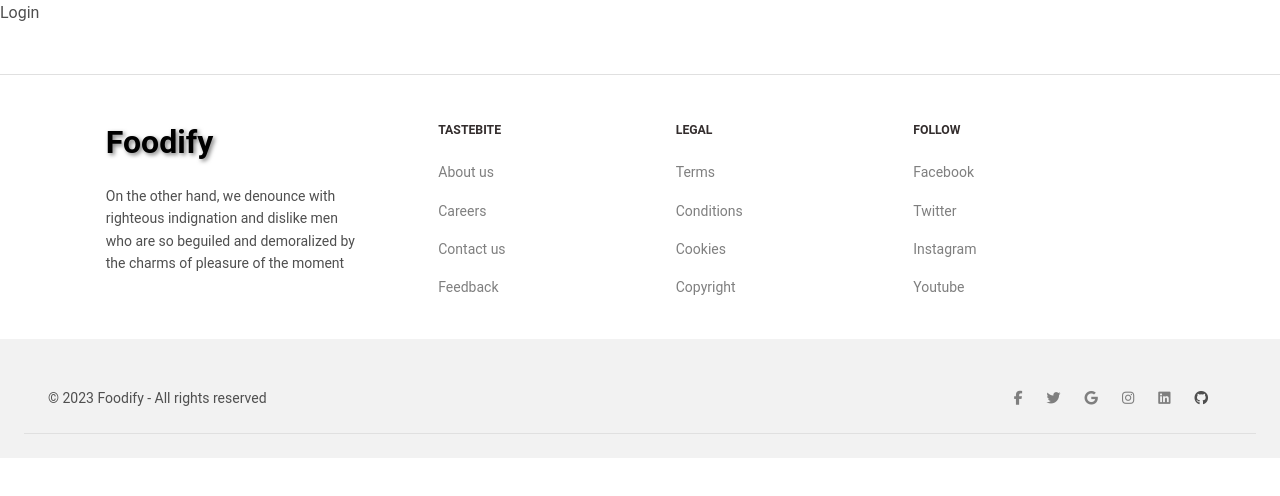
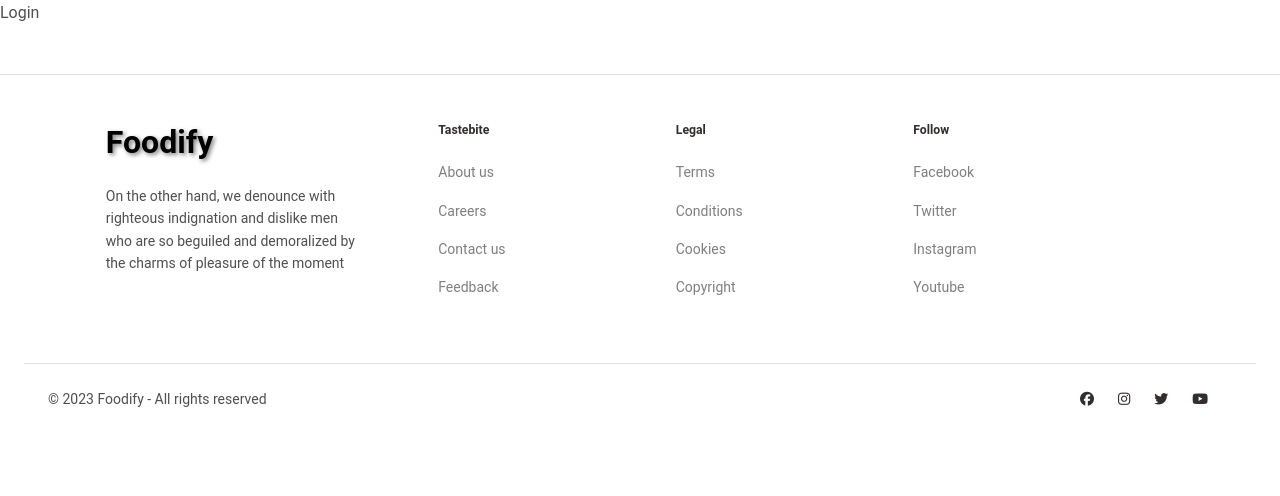
Before and after one commit to hiep464/foodify-itss2-fe, a React (Create React App) app: page / in a window 1280 px wide. Shown: the top 496 px of the page. Built offline with nearby package versions, Linux system fonts and the light colour scheme.

Commit message:
update add-footer

```diff
--- a/src/components/Footer/Footer.jsx
+++ b/src/components/Footer/Footer.jsx
@@ -23,7 +23,7 @@ const Footer = () => {
                 </MDBCol>
 
                 <MDBCol md="2" lg="2" xl="2" className='mx-auto mb-4'>
-                  <h6 className='text-dark small text-uppercase fw-bold mb-4'>Tastebite</h6>
+                  <h6 className='text-dark small  fw-bold mb-4'>Tastebite</h6>
                   <p>
                     <a href='/' className='text-gray'>
                     About us
@@ -47,7 +47,7 @@ const Footer = () => {
                 </MDBCol>
 
                 <MDBCol md="3" lg="2" xl="2" className='mx-auto mb-4'>
-                  <h6 className='text-dark small text-uppercase fw-bold mb-4'>Legal</h6>
+                  <h6 className='text-dark small  fw-bold mb-4'>Legal</h6>
                   <p>
                     <a href='/' className='text-gray '>
                     Terms
@@ -71,7 +71,7 @@ const Footer = () => {
                 </MDBCol>
 
                 <MDBCol md="4" lg="3" xl="3" className='mx-auto mb-md-0 mb-4'>
-                  <h6 className='text-dark small text-uppercase fw-bold mb-4'>Follow</h6>
+                  <h6 className='text-dark small  fw-bold mb-4'>Follow</h6>
                   <p className='text-gray'>
 
                   Facebook                  </p>
@@ -87,32 +87,28 @@ const Footer = () => {
             </MDBContainer>
           </section>
 
-          <div className='text-center p-4' style={{ backgroundColor: 'rgba(0, 0, 0, 0.05)' }}>
-          <section className='d-flex justify-content-center justify-content-lg-between p-4 border-bottom'>
+          <div className='text-center p-4' >
+          <section className='d-flex justify-content-center justify-content-lg-between p-4 border-top'>
 
             <div className='me-5 d-none d-lg-block'>
               <span>© 2023 Foodify - All rights reserved</span>
             </div>
 
             <div>
-              <a href='/' className='me-4 text-gray'>
-                <MDBIcon fab icon="facebook-f" />
+              <a href='/' className='me-4 text-dark'>
+                <MDBIcon fab icon="facebook" />
               </a>
-              <a href='/' className='me-4 text-gray'>
+              <a href='/' className='me-4 text-dark'>
+                <MDBIcon fab icon="instagram" />
+              </a>
+              <a href='/' className='me-4 text-dark'>
                 <MDBIcon fab icon="twitter" />
               </a>
-              <a href='/' className='me-4 text-gray'>
-                <MDBIcon fab icon="google" />
+
+              <a href='/' className='me-4 text-dark'>
+                <MDBIcon fab icon="youtube" />
               </a>
-              <a href='/' className='me-4 text-gray'>
-                <MDBIcon fab icon="instagram" />
-              </a>
-              <a href='/' className='me-4 text-gray'>
-                <MDBIcon fab icon="linkedin" />
-              </a>
-              <a href='/' className='me-4 text-reset'>
-                <MDBIcon fab icon="github" />
-              </a>
+
             </div>
           </section>
           </div>
```
